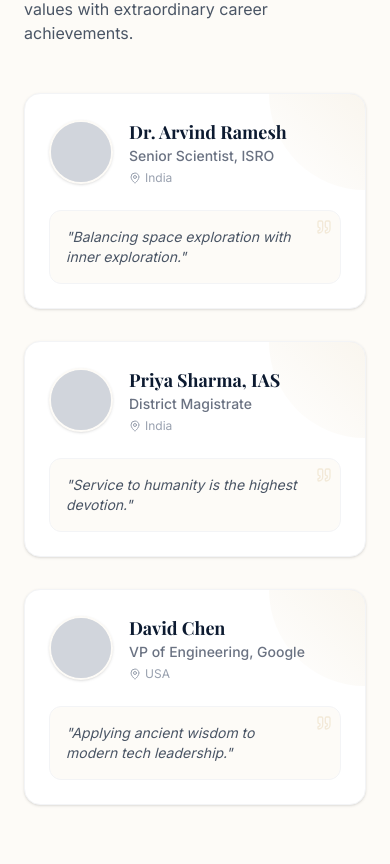
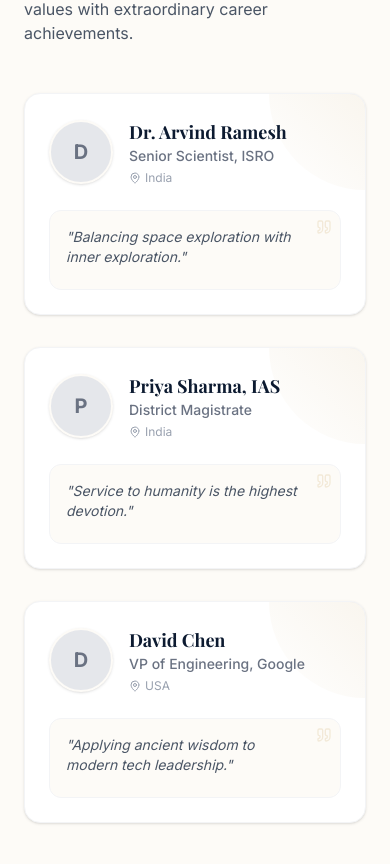
Before and after one commit to ujjwalmohands-a11y/iskcon-elites-network, a Next.js app: page / in a window 390 px wide. Shown: the part 1360-2224 px from the top of the page. Built offline with nearby package versions, Linux system fonts and the light colour scheme; no server answers; the database is empty; a web font is replaced by a local one.

Commit message:
feat: display directory members on front page and update recommendation label

```diff
--- a/src/app/about/page.tsx
+++ b/src/app/about/page.tsx
@@ -1,4 +1,5 @@
 import { Metadata } from "next";
+import Link from "next/link";
 
 export const metadata: Metadata = {
   title: "About | ISKCON Elites Network",
@@ -37,12 +38,12 @@ export default function AboutPage() {
 
         {/* Buttons */}
         <div className="mt-16 flex flex-col sm:flex-row items-center gap-6 justify-center w-full">
-          <button className="bg-[#D29E4D] text-white font-semibold py-4 px-10 rounded-full hover:bg-[#b88942] transition-colors w-full sm:w-auto tracking-wide">
+          <Link href="/sign-up" className="bg-[#D29E4D] text-white font-semibold py-4 px-10 rounded-full hover:bg-[#b88942] transition-colors w-full sm:w-auto tracking-wide text-center block sm:inline-block">
             Join the Network
-          </button>
-          <button className="bg-transparent border border-white/20 text-white font-medium py-4 px-10 rounded-full hover:bg-white/5 transition-colors flex items-center justify-center gap-3 w-full sm:w-auto tracking-wide">
+          </Link>
+          <Link href="/directory" className="bg-transparent border border-white/20 text-white font-medium py-4 px-10 rounded-full hover:bg-white/5 transition-colors flex items-center justify-center gap-3 w-full sm:w-auto tracking-wide text-center">
             View Directory <span className="text-xl leading-none">&rarr;</span>
-          </button>
+          </Link>
         </div>
 
       </div>
--- a/src/app/directory/AddEntryModal.tsx
+++ b/src/app/directory/AddEntryModal.tsx
@@ -172,7 +172,7 @@ export default function AddEntryModal({ isSignedIn, onClose, onSuccess }: AddEnt
 
               {/* Recommendation */}
               <div>
-                <label className="block text-xs font-medium uppercase tracking-wider text-zinc-500 mb-1.5">What do you recommend to others?</label>
+                <label className="block text-xs font-medium uppercase tracking-wider text-zinc-500 mb-1.5">Your POV on Krishna consciousness</label>
                 <textarea value={recommendation} onChange={e => setRecommendation(e.target.value)} required rows={3} className="w-full px-3 py-2 border border-white/10 rounded-lg text-sm focus:outline-none focus:border-zinc-500 focus:ring-1 focus:ring-zinc-500 bg-black/40 text-white transition-all shadow-sm" placeholder="Advice, books, practices..." />
               </div>
 
--- a/src/app/directory/EditEntryModal.tsx
+++ b/src/app/directory/EditEntryModal.tsx
@@ -164,7 +164,7 @@ export default function EditEntryModal({ member, onClose, onSuccess }: EditEntry
             {/* Recommendation (Alumni Only) */}
             {member.roleType === 'Alumni' && (
               <div>
-                <label className="block text-xs font-medium uppercase tracking-wider text-zinc-500 mb-1.5">What do you recommend to others?</label>
+                <label className="block text-xs font-medium uppercase tracking-wider text-zinc-500 mb-1.5">Your POV on Krishna consciousness</label>
                 <textarea value={recommendation} onChange={e => setRecommendation(e.target.value)} required rows={3} className="w-full px-3 py-2 border border-white/10 rounded-lg text-sm focus:outline-none focus:border-zinc-500 focus:ring-1 focus:ring-zinc-500 bg-black/40 text-white transition-all shadow-sm" placeholder="Advice, books, practices..." />
               </div>
             )}
--- a/src/app/page.tsx
+++ b/src/app/page.tsx
@@ -3,8 +3,43 @@
 import { motion } from "framer-motion";
 import { ArrowRight, Globe, Briefcase, BookOpen, Heart, Building, Scale, Lightbulb, MapPin, Quote } from "lucide-react";
 import Link from "next/link";
+import { useState, useEffect } from "react";
 
 export default function Home() {
+  const [featuredProfiles, setFeaturedProfiles] = useState<any[]>([
+    // Fallback data while loading or if empty
+    { name: "Dr. Arvind Ramesh", title: "Senior Scientist, ISRO", country: "India", quote: "Balancing space exploration with inner exploration." },
+    { name: "Priya Sharma, IAS", title: "District Magistrate", country: "India", quote: "Service to humanity is the highest devotion." },
+    { name: "David Chen", title: "VP of Engineering, Google", country: "USA", quote: "Applying ancient wisdom to modern tech leadership." }
+  ]);
+  const [isLoading, setIsLoading] = useState(true);
+
+  useEffect(() => {
+    fetch('/api/directory')
+      .then(res => res.json())
+      .then(data => {
+        const alumni = (data.alumni || []).filter((a: any) => a.isApproved !== false);
+        const speakers = (data.speakers || []).filter((s: any) => s.isApproved !== false);
+        const combined = [...alumni, ...speakers];
+
+        if (combined.length > 0) {
+          const formattedProfiles = combined.slice(0, 3).map((p: any) => ({
+            name: p.name || 'Anonymous Member',
+            title: p.cohort ? `Alumni (${p.cohort})` : (p.title || 'Professional Member'),
+            country: 'Global', // Placeholder as country is not in schema
+            quote: p.recommendation ? (p.recommendation.length > 80 ? p.recommendation.substring(0, 80) + '...' : p.recommendation) : (p.bio ? (p.bio.length > 80 ? p.bio.substring(0, 80) + '...' : p.bio) : 'Committed to excellence and devotion.'),
+            avatarUrl: p.avatarUrl
+          }));
+          setFeaturedProfiles(formattedProfiles);
+        }
+        setIsLoading(false);
+      })
+      .catch(err => {
+        console.error("Failed to fetch featured profiles", err);
+        setIsLoading(false);
+      });
+  }, []);
+
   return (
     <div className="flex-1 flex flex-col w-full">
       {/* 1. HERO SECTION */}
@@ -102,28 +137,27 @@ export default function Home() {
           </div>
 
           <div className="grid grid-cols-1 md:grid-cols-2 lg:grid-cols-3 gap-8">
-            {[
-              { name: "Dr. Arvind Ramesh", title: "Senior Scientist, ISRO", country: "India", quote: "Balancing space exploration with inner exploration." },
-              { name: "Priya Sharma, IAS", title: "District Magistrate", country: "India", quote: "Service to humanity is the highest devotion." },
-              { name: "David Chen", title: "VP of Engineering, Google", country: "USA", quote: "Applying ancient wisdom to modern tech leadership." }
-            ].map((profile, i) => (
+            {featuredProfiles.map((profile, i) => (
               <div key={i} className="bg-white rounded-2xl p-6 shadow-sm border border-gray-100 hover:shadow-md transition-shadow group cursor-pointer relative overflow-hidden">
                 <div className="absolute top-0 right-0 w-24 h-24 bg-gradient-to-bl from-[#C5A059]/10 to-transparent rounded-bl-full z-0" />
                 <div className="relative z-10">
                   <div className="flex items-center gap-4 mb-6">
-                    <div className="w-16 h-16 bg-gray-200 rounded-full overflow-hidden border-2 border-[#FDFBF7] shadow-sm">
-                      {/* Placeholder Image */}
-                      <div className="w-full h-full bg-gray-300" />
+                    <div className="w-16 h-16 bg-gray-200 rounded-full overflow-hidden border-2 border-[#FDFBF7] shadow-sm relative flex items-center justify-center">
+                      {profile.avatarUrl ? (
+                        <img src={profile.avatarUrl} alt={profile.name} className="w-full h-full object-cover" />
+                      ) : (
+                        <span className="text-xl text-gray-500 font-bold">{profile.name.charAt(0)}</span>
+                      )}
                     </div>
-                    <div>
-                      <h3 className="font-serif font-bold text-lg text-[#0C1A30] group-hover:text-[#D98A29] transition-colors">{profile.name}</h3>
-                      <p className="text-sm font-medium text-gray-500">{profile.title}</p>
+                    <div className="flex-1">
+                      <h3 className="font-serif font-bold text-lg text-[#0C1A30] group-hover:text-[#D98A29] transition-colors line-clamp-1">{profile.name}</h3>
+                      <p className="text-sm font-medium text-gray-500 line-clamp-1">{profile.title}</p>
                       <div className="flex items-center gap-1 mt-1 text-xs text-gray-400">
                         <MapPin className="w-3 h-3" /> {profile.country}
                       </div>
                     </div>
                   </div>
-                  <div className="bg-[#FDFBF7] p-4 rounded-xl border border-gray-100 relative">
+                  <div className="bg-[#FDFBF7] p-4 rounded-xl border border-gray-100 relative min-h-[80px]">
                     <Quote className="absolute top-2 right-2 w-4 h-4 text-[#C5A059]/20" />
                     <p className="text-gray-600 text-sm italic pr-4">&quot;{profile.quote}&quot;</p>
                   </div>
```
